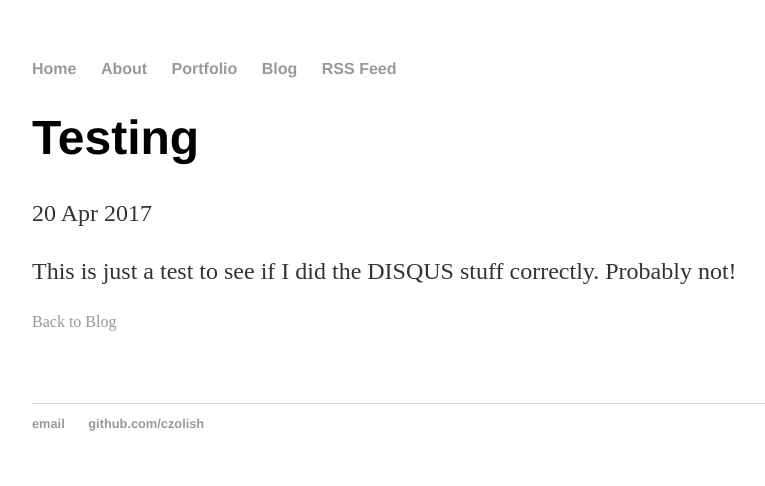
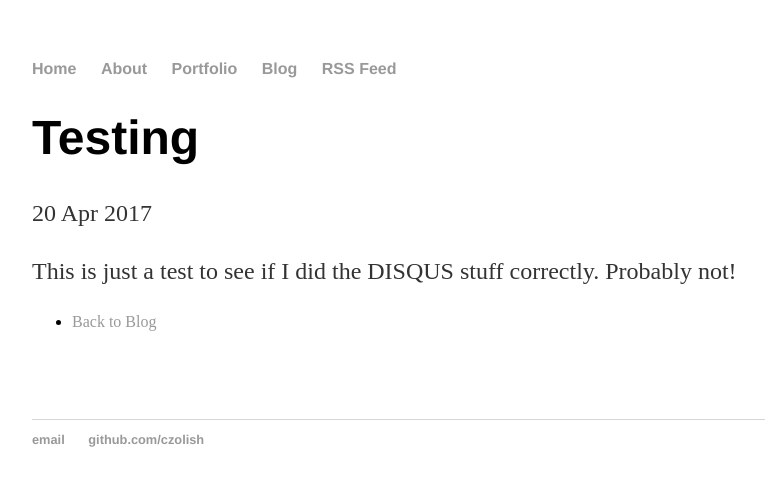
Before and after one commit to czolish/czolish.github.io, a Jekyll site: the page built from _posts/2017-04-20-testing.md, in a window 1280 px wide. Shown: the top 486 px of the page, without its empty margins (160-925 px from the left). Built offline with Jekyll 4.4.1, drawn with Linux system fonts in a browser that asks for light colours; comment, search, counter and statistics services are not loaded.

Commit message:
Update post.html

```diff
--- a/_layouts/post.html
+++ b/_layouts/post.html
@@ -7,7 +7,9 @@ layout: default
 <div class="post">
   {{ content }}
   <div class="post-footer">
-    <a href="/blog">Back to Blog</a>
+    <ul>
+      <li><a href="/blog">Back to Blog</a></li>
+    </ul>
   </div>
 </div>
 
```
